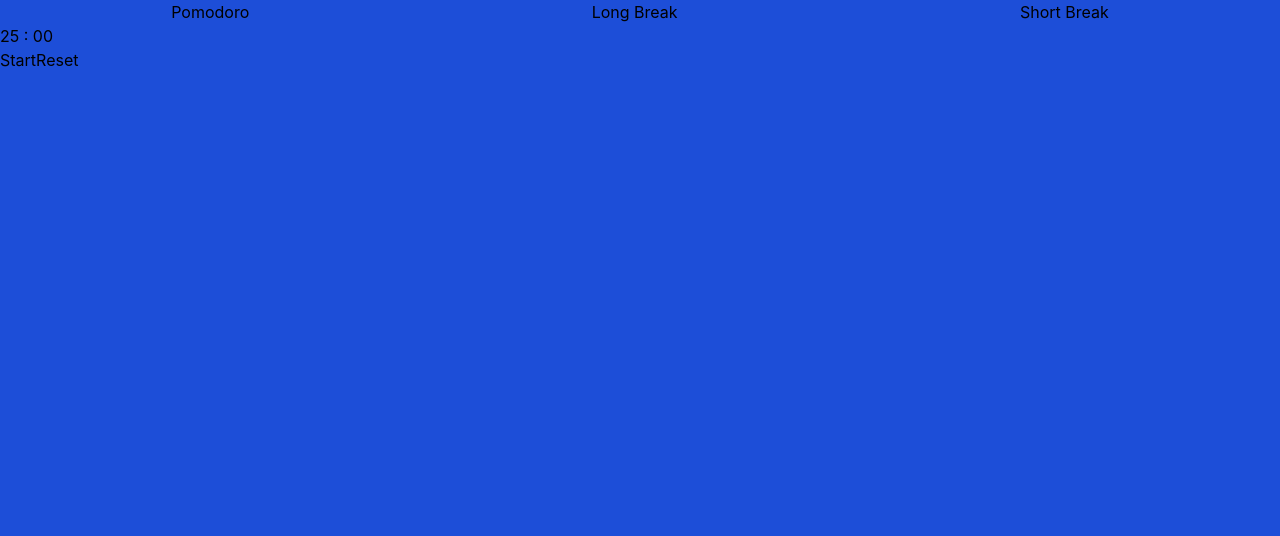
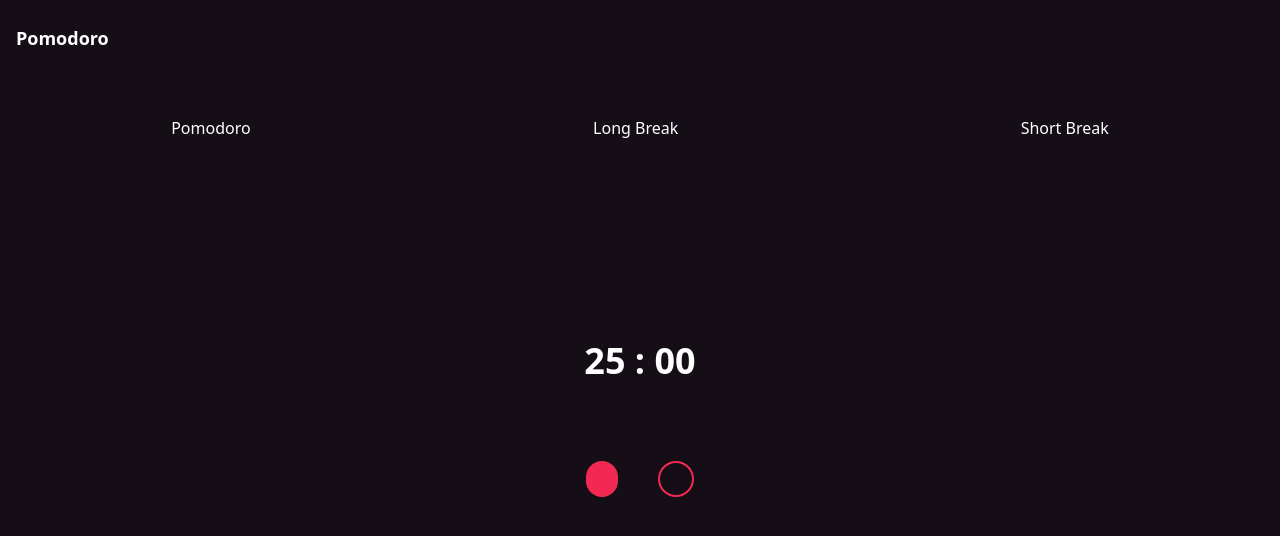
Before and after one commit to KevinChristopherMorco/pomodoro, a React (Create React App) app: page / in a window 1280 px wide. Shown: the top 536 px of the page. Built offline with nearby package versions, Linux system fonts and the light colour scheme.

Commit message:
updated style

```diff
--- a/public/index.html
+++ b/public/index.html
@@ -10,34 +10,19 @@
       content="Web site created using create-react-app"
     />
     <link rel="apple-touch-icon" href="%PUBLIC_URL%/logo192.png" />
-    <!--
-      manifest.json provides metadata used when your web app is installed on a
-      user's mobile device or desktop. See https://developers.google.com/web/fundamentals/web-app-manifest/
-    -->
     <link rel="manifest" href="%PUBLIC_URL%/manifest.json" />
-    <!--
-      Notice the use of %PUBLIC_URL% in the tags above.
-      It will be replaced with the URL of the `public` folder during the build.
-      Only files inside the `public` folder can be referenced from the HTML.
-
-      Unlike "/favicon.ico" or "favicon.ico", "%PUBLIC_URL%/favicon.ico" will
-      work correctly both with client-side routing and a non-root public URL.
-      Learn how to configure a non-root public URL by running `npm run build`.
-    -->
     <title>React App</title>
   </head>
   <body>
     <noscript>You need to enable JavaScript to run this app.</noscript>
     <div id="root"></div>
-    <!--
-      This HTML file is a template.
-      If you open it directly in the browser, you will see an empty page.
-
-      You can add webfonts, meta tags, or analytics to this file.
-      The build step will place the bundled scripts into the <body> tag.
-
-      To begin the development, run `npm start` or `yarn start`.
-      To create a production bundle, use `npm run build` or `yarn build`.
-    -->
+    <script
+      type="module"
+      src="https://unpkg.com/ionicons@7.1.0/dist/ionicons/ionicons.esm.js"
+    ></script>
+    <script
+      nomodule
+      src="https://unpkg.com/ionicons@7.1.0/dist/ionicons/ionicons.js"
+    ></script>
   </body>
 </html>
--- a/src/App.js
+++ b/src/App.js
@@ -2,10 +2,12 @@
 import "./App.css";
 
 import Timer from "./components/Timer";
+import Header from "./components/Header";
 
 function App() {
   return (
     <>
+      <Header />
       <Timer />
     </>
   );
--- /dev/null
+++ b/src/components/Header.jsx
@@ -0,0 +1,16 @@
+import React from "react";
+
+const Header = () => {
+  return (
+    <nav className="px-4 py-6 flex justify-between">
+      <div>
+        <h1 className="text-lg font-bold">Pomodoro</h1>
+      </div>
+      <div className="text-xl">
+        <ion-icon name="settings-outline"></ion-icon>
+      </div>
+    </nav>
+  );
+};
+
+export default Header;
--- a/src/components/Timer.jsx
+++ b/src/components/Timer.jsx
@@ -1,8 +1,6 @@
 import React, { useState, useEffect } from "react";
 
 const Timer = () => {
-  const [type, setType] = useState();
-  const [time, setTime] = useState();
   const [seconds, setSeconds] = useState(0);
   const [minutes, setMinutes] = useState(25);
   const [action, setAction] = useState(false);
@@ -50,8 +48,8 @@
   }, [action, seconds, minutes]);
 
   return (
-    <div>
-      <ul className="flex justify-around">
+    <div className="h-full flex flex-col gap-y-[20%]">
+      <ul className="w-[100%] my-10 flex justify-around">
         <li id="pomodoro" className="cursor-pointer" onClick={handleTime}>
           Pomodoro
         </li>
@@ -62,12 +60,22 @@
           Short Break
         </li>
       </ul>
-      <h1>
-        {String(minutes).padStart(2, 0)} : {String(seconds).padStart(2, 0)}
-      </h1>
-
-      <button onClick={handleUserAction}>{action ? "Pause" : "Start"}</button>
-      <button>Reset</button>
+      <div className="p-4 flex flex-col items-center gap-y-20">
+        <h1 className="text-4xl font-bold">
+          {String(minutes).padStart(2, 0)} : {String(seconds).padStart(2, 0)}
+        </h1>
+        <div className="flex justify-center gap-x-10">
+          <button
+            className="bg-accent p-4 flex justify-center items-center font-bold text-xl rounded-full"
+            onClick={handleUserAction}
+          >
+            {action ? "Pause" : <ion-icon name="play"></ion-icon>}
+          </button>
+          <button className="p-4 flex justify-center items-center font-bold text-xl border-2 border-accent rounded-full">
+            <ion-icon name="refresh"></ion-icon>
+          </button>
+        </div>
+      </div>
     </div>
   );
 };
--- a/src/index.css
+++ b/src/index.css
@@ -1,24 +1,21 @@
 @import "tailwindcss/base";
 @import "tailwindcss/components";
 @import "tailwindcss/utilities";
+* {
+  margin: 0;
+  padding: 0;
+  box-sizing: border-box;
+}
+@layer base {
+  html {
+    @apply h-full;
+  }
+  body {
+    @apply h-full min-h-full bg-primary text-white;
+  }
 
-body {
-  margin: 0;
-  font-family: -apple-system, BlinkMacSystemFont, "Segoe UI", "Roboto", "Oxygen",
-    "Ubuntu", "Cantarell", "Fira Sans", "Droid Sans", "Helvetica Neue",
-    sans-serif;
-  -webkit-font-smoothing: antialiased;
-  -moz-osx-font-smoothing: grayscale;
-}
-
-code {
-  font-family: source-code-pro, Menlo, Monaco, Consolas, "Courier New",
-    monospace;
-}
-
-@layer base {
-  body {
-    @apply bg-blue-700;
+  #root {
+    @apply h-full min-h-full flex flex-col;
   }
 }
 
--- a/tailwind.config.js
+++ b/tailwind.config.js
@@ -2,7 +2,12 @@
 module.exports = {
   content: ["./src/**/*.{html,js,jsx}"],
   theme: {
-    extend: {},
+    extend: {
+      colors: {
+        primary: "#150E17",
+        accent: "#F22952",
+      },
+    },
   },
   plugins: [],
 };
```
